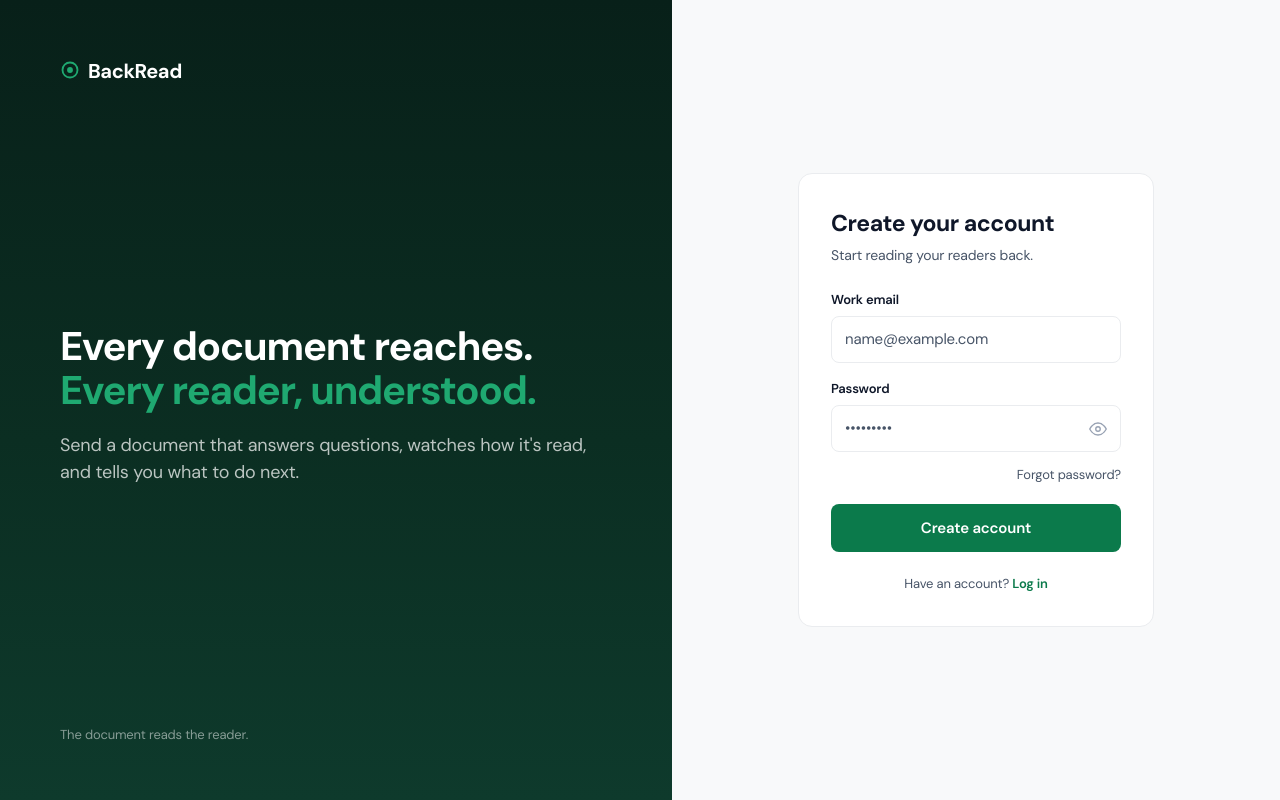
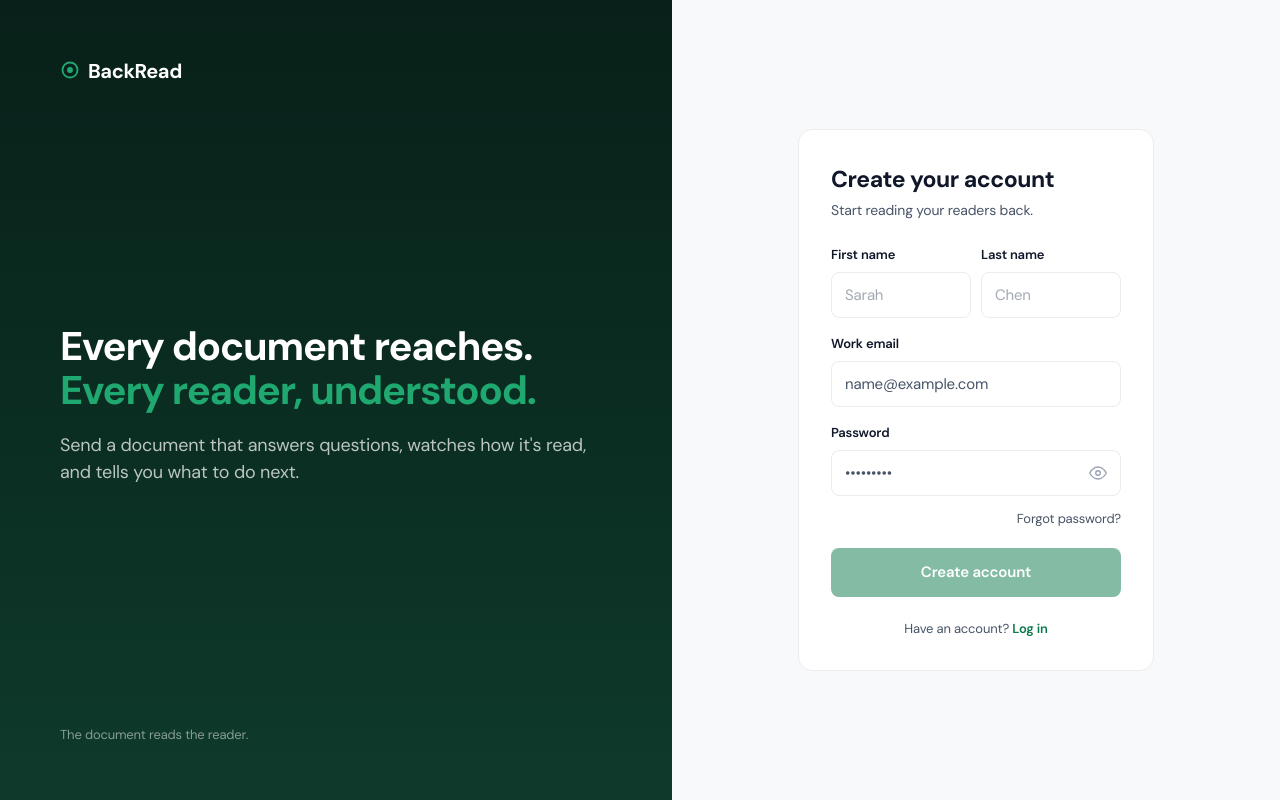
Before and after one commit to backreadproject/mainbackread, a Next.js app: page /login in a window 1280 px wide. Both pictures are taken after typing "name@example.com", "Sample123" into the empty fields and a click on the button "Create an account". Built offline with nearby package versions, Linux system fonts and the light colour scheme.

Commit message:
Add first/last names to signup, settings, and prospect emails

```diff
--- a/app/(app)/account/AccountClient.tsx
+++ b/app/(app)/account/AccountClient.tsx
@@ -2,10 +2,25 @@
 import { useState } from "react";
 import { createClient } from "@/lib/supabase/client";
 import { T, pageHeading } from "@/lib/theme";
-export default function AccountClient({ email }: { email: string }) {
+export default function AccountClient({ email, firstName: initialFirst = "", lastName: initialLast = "" }: { email: string; firstName?: string; lastName?: string }) {
   const [pw, setPw] = useState(""); const [msg, setMsg] = useState(""); const [busy, setBusy] = useState(false);
   const [confirm, setConfirm] = useState(""); const [delBusy, setDelBusy] = useState(false); const [delMsg, setDelMsg] = useState("");
+  const [firstName, setFirstName] = useState(initialFirst); const [lastName, setLastName] = useState(initialLast);
+  const [nameMsg, setNameMsg] = useState(""); const [nameBusy, setNameBusy] = useState(false);
+  const needsName = !initialFirst || !initialLast;
   const canDelete = confirm.trim().toLowerCase() === "delete";
+  async function saveName() {
+    if (!firstName.trim() || !lastName.trim()) { setNameMsg("First and last name are required."); return; }
+    setNameBusy(true); setNameMsg("");
+    const supabase = createClient();
+    const { data: { user } } = await supabase.auth.getUser();
+    if (!user) { setNameMsg("Session expired."); setNameBusy(false); return; }
+    await supabase.auth.updateUser({ data: { first_name: firstName.trim(), last_name: lastName.trim(), full_name: `${firstName.trim()} ${lastName.trim()}` } });
+    const { error } = await supabase.from("profiles").upsert({ id: user.id, first_name: firstName.trim(), last_name: lastName.trim(), updated_at: new Date().toISOString() });
+    // Also update the org membership email row's display if present is not needed; name lives on profile.
+    setNameMsg(error ? error.message : "Name saved.");
+    setNameBusy(false);
+  }
   async function changePassword() { if (pw.length < 6) { setMsg("Use at least 6 characters."); return; } setBusy(true); setMsg(""); const supabase = createClient(); const { error } = await supabase.auth.updateUser({ password: pw }); setMsg(error ? error.message : "Password updated."); setPw(""); setBusy(false); }
   async function deleteAccount() { if (!canDelete) return; setDelBusy(true); setDelMsg(""); const res = await fetch("/api/delete-account", { method: "POST" }); const json = await res.json(); if (!res.ok) { setDelMsg(json.error ?? "Couldn't delete."); setDelBusy(false); return; } const supabase = createClient(); await supabase.auth.signOut(); window.location.href = "/login"; }
   const label = { fontSize: 13, fontWeight: 600, color: T.heading, marginBottom: 8, display: "block" };
@@ -17,6 +32,16 @@ export default function AccountClient({ email }: { email: string }) {
       <main style={{ maxWidth: 560, padding: "26px 30px" }}>
         <h1 style={{ ...pageHeading, marginBottom: 20 }}>Account</h1>
         <div style={card}><span style={label}>Email</span><p style={{ fontSize: 16, color: T.heading, margin: 0 }}>{email}</p></div>
+        <div style={{ ...card, ...(needsName ? { border: `1px solid ${T.green}`, background: T.greenSoft } : {}) }}>
+          <span style={label}>Your name</span>
+          {needsName && <p style={{ fontSize: 13, color: T.greenText, margin: "0 0 12px", lineHeight: 1.5 }}>Add your name so teammates and prospects see who shared a document, not just your email.</p>}
+          <div style={{ display: "flex", gap: 10 }}>
+            <input className="t-in" value={firstName} onChange={(e) => setFirstName(e.target.value)} placeholder="First name" style={{ ...input, flex: 1 }} />
+            <input className="t-in" value={lastName} onChange={(e) => setLastName(e.target.value)} placeholder="Last name" style={{ ...input, flex: 1 }} />
+          </div>
+          <button onClick={saveName} disabled={nameBusy || !firstName.trim() || !lastName.trim()} className="t-b" style={{ background: T.green, color: "#fff", border: "none", borderRadius: T.rBtn, padding: "10px 16px", fontSize: 14, fontWeight: 600, fontFamily: T.font, opacity: nameBusy || !firstName.trim() || !lastName.trim() ? 0.45 : 1 }}>{nameBusy ? "Saving…" : "Save name"}</button>
+          {nameMsg && <p style={{ fontSize: 13, color: nameMsg === "Name saved." ? T.greenText : "#B42318", marginTop: 12 }}>{nameMsg}</p>}
+        </div>
         <div style={card}>
           <span style={label}>Change password</span>
           <input className="t-in" type="password" value={pw} onChange={(e) => setPw(e.target.value)} placeholder="New password" style={input} />
--- a/app/(app)/account/page.tsx
+++ b/app/(app)/account/page.tsx
@@ -1,7 +1,16 @@
 import { createClient } from "@/lib/supabase/server";
+import { redirect } from "next/navigation";
 import AccountClient from "./AccountClient";
+
 export default async function AccountPage() {
   const supabase = await createClient();
   const { data: { user } } = await supabase.auth.getUser();
-  return <AccountClient email={user?.email ?? ""} />;
+  if (!user) redirect("/login");
+
+  // Prefer profile names, fall back to auth metadata.
+  const { data: profile } = await supabase.from("profiles").select("first_name, last_name").eq("id", user.id).single();
+  const firstName = (profile?.first_name as string) || (user.user_metadata?.first_name as string) || "";
+  const lastName = (profile?.last_name as string) || (user.user_metadata?.last_name as string) || "";
+
+  return <AccountClient email={user.email ?? ""} firstName={firstName} lastName={lastName} />;
 }
--- a/app/api/share-prospect/route.ts
+++ b/app/api/share-prospect/route.ts
@@ -1,5 +1,6 @@
 import { createClient } from "@/lib/supabase/server";
 import { createAdminClient } from "@/lib/supabase/admin";
+import { getOrgContext } from "@/lib/org-context";
 import { NextResponse } from "next/server";
 
 export async function POST(req: Request) {
@@ -50,7 +51,18 @@ export async function POST(req: Request) {
       return NextResponse.json({ ok: true, recipient: rec, readUrl, emailSent: false, emailWarning: "Recipient created, but email is not configured yet (RESEND_API_KEY missing). Copy the link to send manually." });
     }
 
-    const senderName = `${(user.user_metadata?.full_name as string) || user.email || "A BackRead user"}`;
+    // Sender identity for the email: "First Last from Organization".
+    const ctx = await getOrgContext();
+    const { data: prof } = await supabase.from("profiles").select("first_name, last_name").eq("id", user.id).single();
+    const first = (prof?.first_name as string) || (user.user_metadata?.first_name as string) || "";
+    const last = (prof?.last_name as string) || (user.user_metadata?.last_name as string) || "";
+    const personName = `${first} ${last}`.trim();
+    const orgName = ctx.org?.name?.trim() || "";
+    let senderName: string;
+    if (personName && orgName) senderName = `${personName} from ${orgName}`;
+    else if (personName) senderName = personName;
+    else if (orgName) senderName = orgName;
+    else senderName = "A BackRead user";
     const html = brandedEmail({ firstName: firstName.trim(), senderName, docTitle, readUrl });
 
     try {
--- a/app/login/page.tsx
+++ b/app/login/page.tsx
@@ -4,13 +4,28 @@ import { createClient } from "@/lib/supabase/client";
 import { T } from "@/lib/theme";
 export default function LoginPage() {
   const [email, setEmail] = useState(""); const [password, setPassword] = useState(""); const [showPassword, setShowPassword] = useState(false);
+  const [firstName, setFirstName] = useState(""); const [lastName, setLastName] = useState("");
   const [mode, setMode] = useState<"signin" | "signup">("signin");
   const [msg, setMsg] = useState(""); const [busy, setBusy] = useState(false);
+  const canSubmit = mode === "signin" ? (!!email && !!password) : (!!email && !!password && !!firstName.trim() && !!lastName.trim());
   async function submit() {
+    if (!canSubmit) return;
     setBusy(true); setMsg("");
     const supabase = createClient();
-    if (mode === "signup") { const { error } = await supabase.auth.signUp({ email, password }); if (error) setMsg(error.message); else window.location.href = "/documents"; }
-    else { const { error } = await supabase.auth.signInWithPassword({ email, password }); if (error) setMsg(error.message); else window.location.href = "/documents"; }
+    if (mode === "signup") {
+      const { data, error } = await supabase.auth.signUp({
+        email, password,
+        options: { data: { first_name: firstName.trim(), last_name: lastName.trim(), full_name: `${firstName.trim()} ${lastName.trim()}` } },
+      });
+      if (error) { setMsg(error.message); setBusy(false); return; }
+      if (data.user) {
+        await supabase.from("profiles").upsert({ id: data.user.id, first_name: firstName.trim(), last_name: lastName.trim(), updated_at: new Date().toISOString() });
+      }
+      window.location.href = "/documents";
+    } else {
+      const { error } = await supabase.auth.signInWithPassword({ email, password });
+      if (error) setMsg(error.message); else window.location.href = "/documents";
+    }
     setBusy(false);
   }
   const input = { width: "100%", boxSizing: "border-box" as const, border: `1px solid ${T.border}`, borderRadius: T.rInput, padding: "11px 13px", fontSize: 15, fontFamily: T.font, background: "#fff" };
@@ -30,6 +45,18 @@ export default function LoginPage() {
         <div style={{ width: 356, background: "#fff", border: `1px solid ${T.border}`, borderRadius: 14, padding: 32 }}>
           <h1 style={{ fontSize: 23, fontWeight: 700, color: T.heading, letterSpacing: T.trackingTight, margin: "0 0 4px" }}>{mode === "signin" ? "Welcome back" : "Create your account"}</h1>
           <p style={{ fontSize: 14, color: T.body, margin: "0 0 24px" }}>{mode === "signin" ? "Log in to access your account." : "Start reading your readers back."}</p>
+          {mode === "signup" && (
+            <div style={{ display: "flex", gap: 10, marginBottom: 16 }}>
+              <div style={{ flex: 1 }}>
+                <span style={label}>First name</span>
+                <input className="t-in" placeholder="Sarah" value={firstName} onChange={(e) => setFirstName(e.target.value)} style={input} />
+              </div>
+              <div style={{ flex: 1 }}>
+                <span style={label}>Last name</span>
+                <input className="t-in" placeholder="Chen" value={lastName} onChange={(e) => setLastName(e.target.value)} style={input} />
+              </div>
+            </div>
+          )}
           <span style={label}>Work email</span>
           <input className="t-in" type="email" placeholder="you@company.com" value={email} onChange={(e) => setEmail(e.target.value)} style={{ ...input, marginBottom: 16 }} />
           <span style={label}>Password</span>
@@ -44,7 +71,7 @@ export default function LoginPage() {
             </button>
           </div>
           <div style={{ textAlign: "right", marginBottom: 18 }}><a href="/forgot-password" className="t-link" style={{ fontSize: 13, color: T.body, textDecoration: "none" }}>Forgot password?</a></div>
-          <button onClick={submit} disabled={busy || !email || !password} className="t-cta" style={{ width: "100%", padding: 13, background: T.green, color: "#fff", border: "none", borderRadius: T.rBtn, fontSize: 15, fontWeight: 600, fontFamily: T.font, cursor: busy ? "default" : "pointer", opacity: busy || !email || !password ? 0.5 : 1 }}>{busy ? "One moment…" : mode === "signin" ? "Log in" : "Create account"}</button>
+          <button onClick={submit} disabled={busy || !canSubmit} className="t-cta" style={{ width: "100%", padding: 13, background: T.green, color: "#fff", border: "none", borderRadius: T.rBtn, fontSize: 15, fontWeight: 600, fontFamily: T.font, cursor: busy ? "default" : "pointer", opacity: busy || !canSubmit ? 0.5 : 1 }}>{busy ? "One moment…" : mode === "signin" ? "Log in" : "Create account"}</button>
           {msg && <p style={{ fontSize: 13, color: "#B42318", marginTop: 14 }}>{msg}</p>}
           <p style={{ fontSize: 13, color: T.body, marginTop: 22, textAlign: "center" }}>{mode === "signin" ? "New here? " : "Have an account? "}<button className="t-link" onClick={() => { setMode(mode === "signin" ? "signup" : "signin"); setMsg(""); }} style={{ background: "none", border: "none", color: T.green, fontWeight: 600, fontFamily: T.font, fontSize: 13, cursor: "pointer" }}>{mode === "signin" ? "Create an account" : "Log in"}</button></p>
         </div>
```
